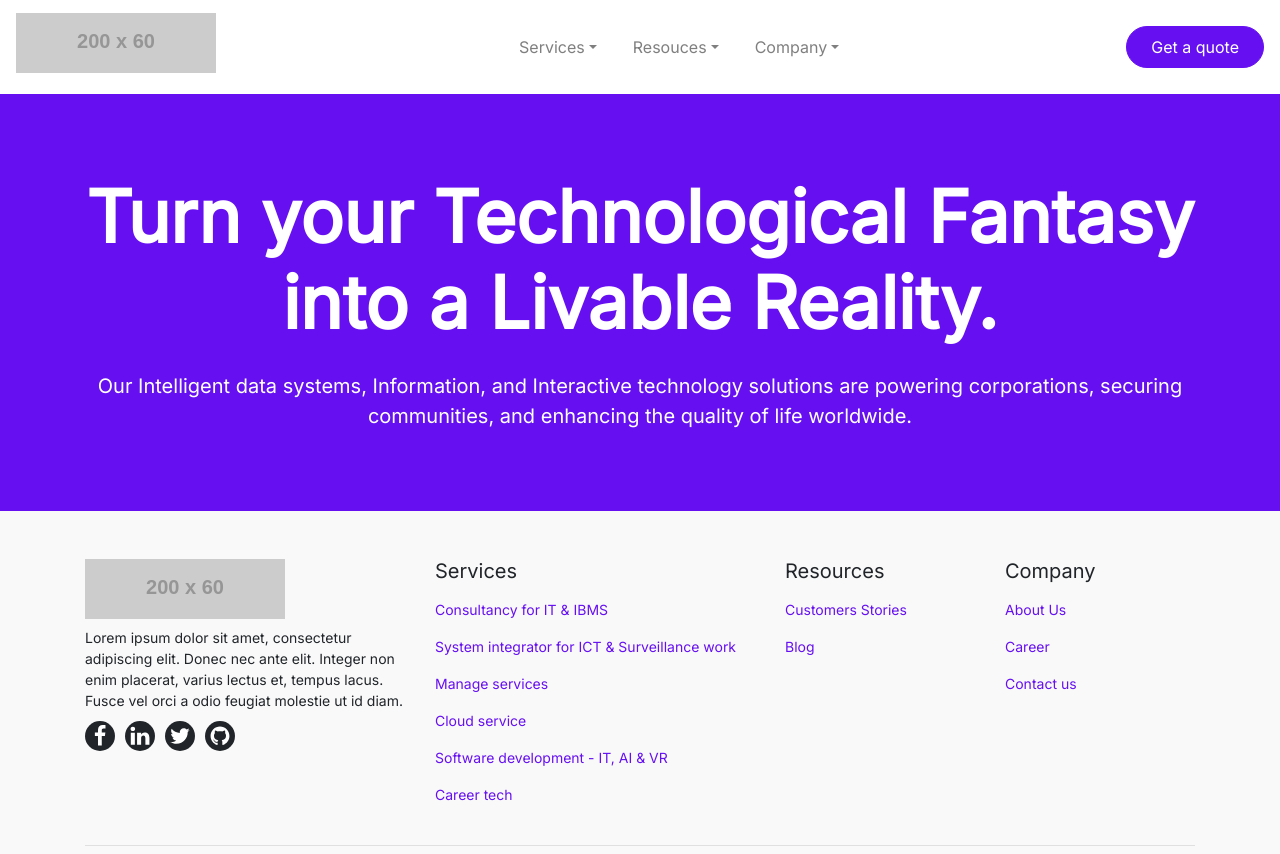
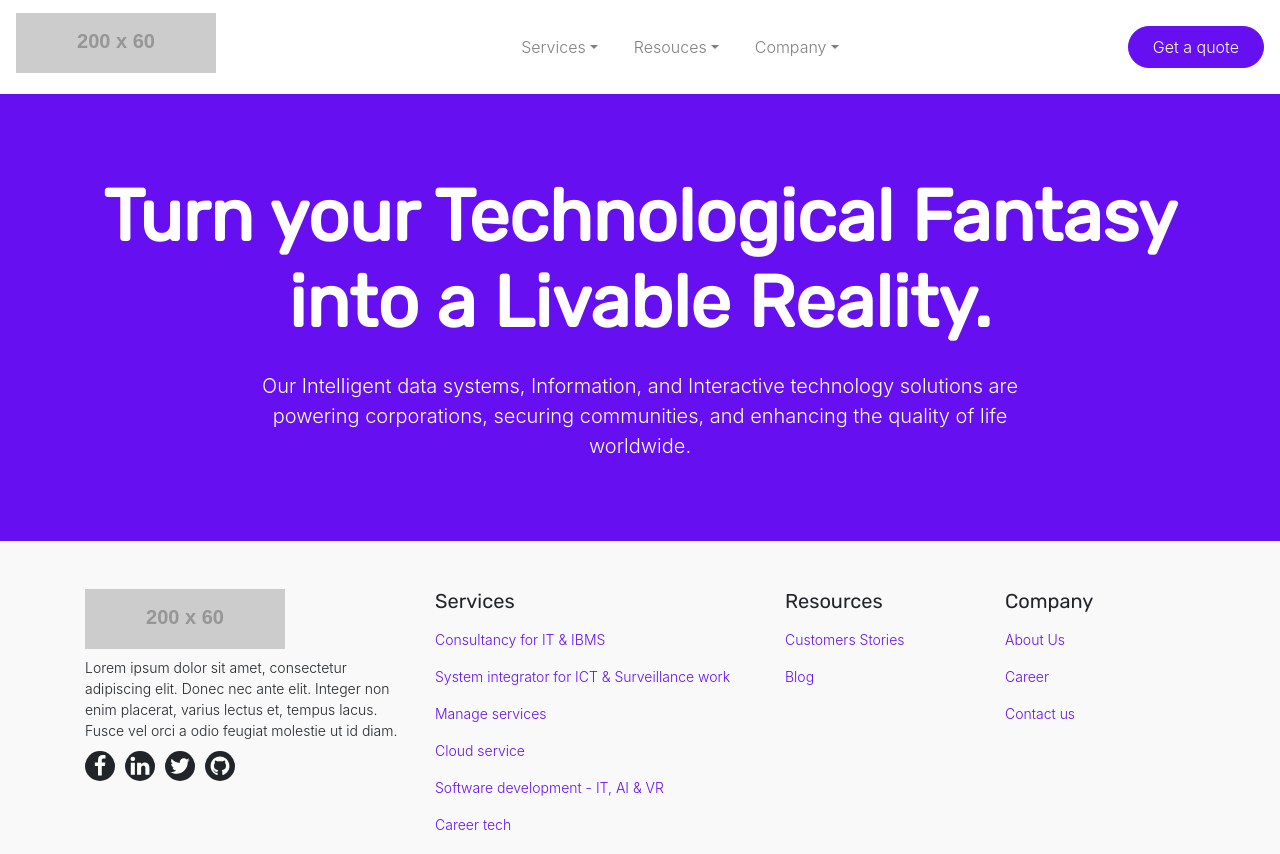
Before and after one commit to ukthapa/ajiswebsite, a Gatsby site: page / in a window 1280 px wide. Shown: the top 854 px of the page. Built offline with nearby package versions, Linux system fonts and the light colour scheme; Gatsby itself is replaced by a stand-in of ours; placeholder pictures from the web are drawn by us.

Commit message:
theme development on progress

```diff
--- a/gatsby-config.js
+++ b/gatsby-config.js
@@ -18,7 +18,7 @@ module.exports = {
 			resolve: 'gatsby-plugin-web-font-loader',
       options: {
         google: {
-          families: ['Inter']
+          families: ['Rubik']
         }
       }
 		},
--- a/src/components/banner.js
+++ b/src/components/banner.js
@@ -10,7 +10,7 @@ const Banner = (props) => {
 				<Row>
 					<Col>
 						<h1 className="text-center mb-4 display-3 "> Turn your Technological Fantasy into a Livable Reality. </h1>
-						<p className="text-center m-auto lead"> Our Intelligent data systems, Information, and Interactive technology solutions are powering corporations, securing communities, and enhancing the quality of life worldwide. </p>
+						<p className="text-center m-auto w-75 lead"> Our Intelligent data systems, Information, and Interactive technology solutions are powering corporations, securing communities, and enhancing the quality of life worldwide. </p>
 					</Col>
 				</Row>
 			</Container>
--- a/src/components/header.js
+++ b/src/components/header.js
@@ -3,7 +3,7 @@ import PrimaryNav from "./primarynav.js"
 
 const Header = () => {
 	return (
-		<header>
+		<header >
 			<PrimaryNav />
 		</header>
 	)
--- a/src/components/primarynav.js
+++ b/src/components/primarynav.js
@@ -4,7 +4,7 @@ import { Navbar, Nav, NavDropdown, Image } from 'react-bootstrap'
 
 const PrimaryNav = () => {
 	return(
-		<Navbar expand="lg">
+		<Navbar expand="lg" sticky="top">
 			<Navbar.Brand to="/"><Image src="https://via.placeholder.com/200x60?text=AJIS" alt="AJIS" className="mb-2" /></Navbar.Brand>
 			<Navbar.Toggle aria-controls="basic-navbar-nav" />
 			<Navbar.Collapse id="basic-navbar-nav">
--- a/src/scss/custom.scss
+++ b/src/scss/custom.scss
@@ -3,7 +3,7 @@ $theme-colors: (
     "danger": teal
 );
 
-$font-family-sans-serif:  'inter', sans-serif !default;
+$headings-font-family:  'rubik', sans-serif !default;
 
 $font-weight-lighter:         100 !default;
 $font-weight-light:           300 !default;
```
